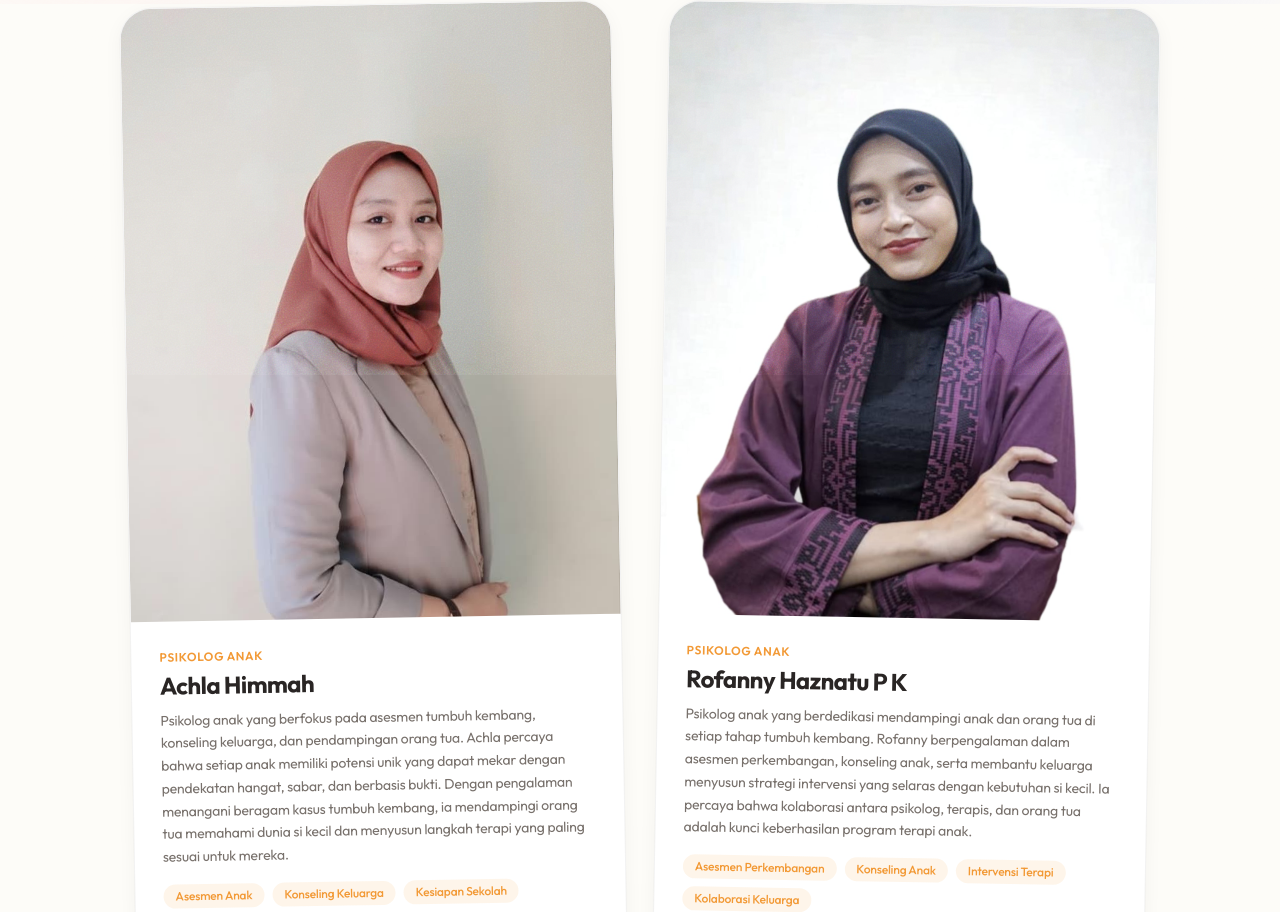
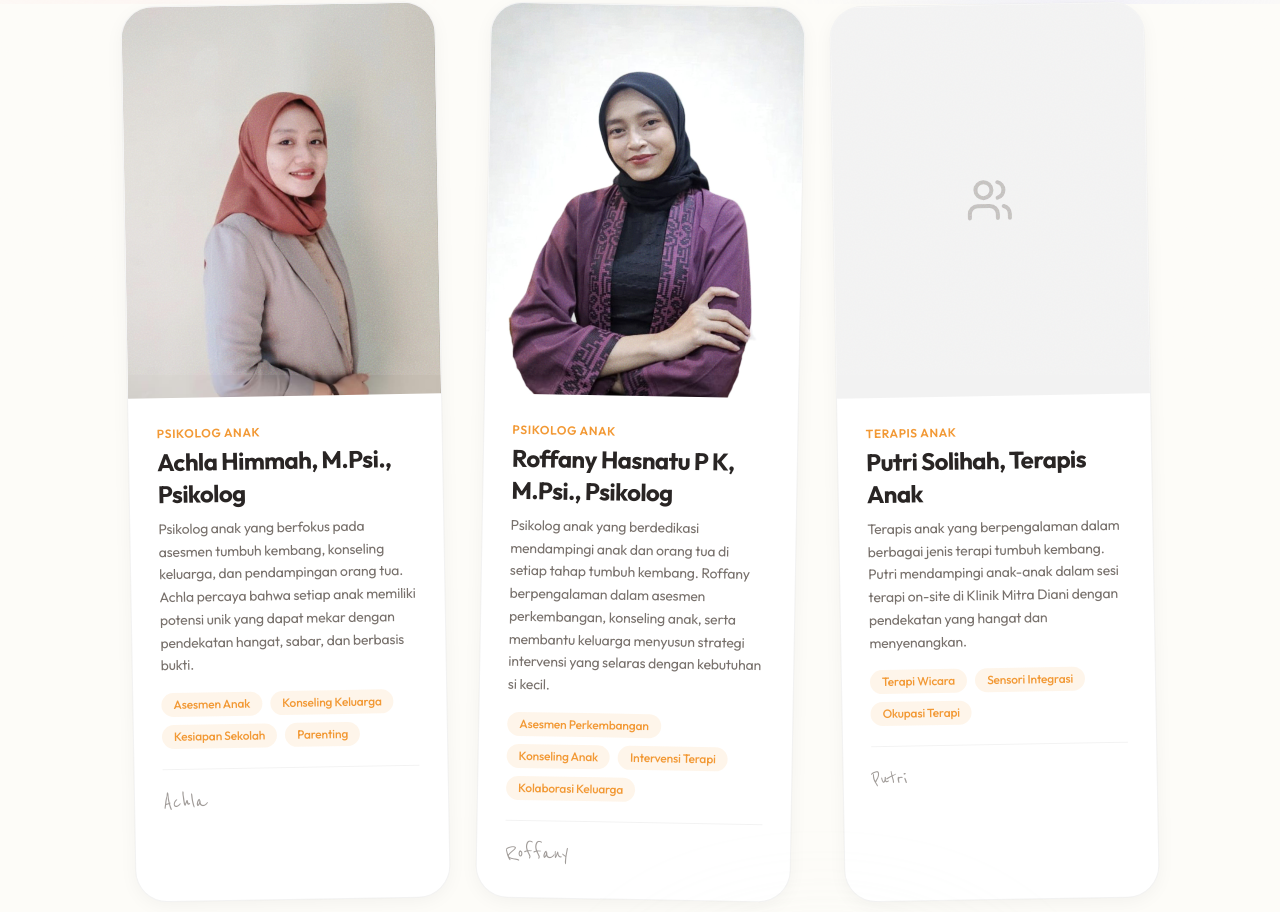
Before and after one commit to nafadza14/Flourishcare, a React (Vite) app: page /team in a window 1280 px wide. Shown: the part 425-1337 px from the top of the page. Built offline with nearby package versions, Linux system fonts and the light colour scheme; no server answers; the database is empty.

Commit message:
feat: rename team members, add Putri Solihah terapis, filter psikolog only in booking

```diff
--- a/src/features/book/pages/StepSchedule.tsx
+++ b/src/features/book/pages/StepSchedule.tsx
@@ -50,6 +50,7 @@ export function StepSchedule() {
         .from("staff_profiles")
         .select("id,title,slug,photo_url")
         .eq("is_visible", true)
+        .eq("is_bookable_online", true)
         .order("display_order");
       if (cancelled) return;
       const list = (rows ?? []) as Psi[];
--- a/src/pages/Team.tsx
+++ b/src/pages/Team.tsx
@@ -11,9 +11,9 @@ const FALLBACK_TEAM: StaffProfile[] = [
   {
     id: "fallback-achla",
     profile_id: null as unknown as string,
-    title: "Achla Himmah",
+    title: "Achla Himmah, M.Psi., Psikolog",
     slug: "achla-himmah",
-    bio: "Psikolog anak yang berfokus pada asesmen tumbuh kembang, konseling keluarga, dan pendampingan orang tua. Achla percaya bahwa setiap anak memiliki potensi unik yang dapat mekar dengan pendekatan hangat, sabar, dan berbasis bukti. Dengan pengalaman menangani beragam kasus tumbuh kembang, ia mendampingi orang tua memahami dunia si kecil dan menyusun langkah terapi yang paling sesuai untuk mereka.",
+    bio: "Psikolog anak yang berfokus pada asesmen tumbuh kembang, konseling keluarga, dan pendampingan orang tua. Achla percaya bahwa setiap anak memiliki potensi unik yang dapat mekar dengan pendekatan hangat, sabar, dan berbasis bukti.",
     photo_url: "/team/achla.jpeg",
     specialties: ["Asesmen Anak", "Konseling Keluarga", "Kesiapan Sekolah", "Parenting"],
     therapy_types: [],
@@ -25,18 +25,34 @@ const FALLBACK_TEAM: StaffProfile[] = [
     updated_at: "",
   },
   {
-    id: "fallback-rofanny",
+    id: "fallback-roffany",
     profile_id: null as unknown as string,
-    title: "Rofanny Haznatu P K",
-    slug: "rofanny-haznatu-pk",
-    bio: "Psikolog anak yang berdedikasi mendampingi anak dan orang tua di setiap tahap tumbuh kembang. Rofanny berpengalaman dalam asesmen perkembangan, konseling anak, serta membantu keluarga menyusun strategi intervensi yang selaras dengan kebutuhan si kecil. Ia percaya bahwa kolaborasi antara psikolog, terapis, dan orang tua adalah kunci keberhasilan program terapi anak.",
-    photo_url: "/team/rofanny.jpeg",
+    title: "Roffany Hasnatu P K, M.Psi., Psikolog",
+    slug: "roffany-hasnatu-p-k",
+    bio: "Psikolog anak yang berdedikasi mendampingi anak dan orang tua di setiap tahap tumbuh kembang. Roffany berpengalaman dalam asesmen perkembangan, konseling anak, serta membantu keluarga menyusun strategi intervensi yang selaras dengan kebutuhan si kecil.",
+    photo_url: "/team/roffany.jpeg",
     specialties: ["Asesmen Perkembangan", "Konseling Anak", "Intervensi Terapi", "Kolaborasi Keluarga"],
     therapy_types: [],
     str_number: null,
     str_expires_at: null,
     is_visible: true,
     display_order: 2,
+    created_at: "",
+    updated_at: "",
+  },
+  {
+    id: "fallback-putri",
+    profile_id: null as unknown as string,
+    title: "Putri Solihah, Terapis Anak",
+    slug: "putri-solihah",
+    bio: "Terapis anak yang berpengalaman dalam berbagai jenis terapi tumbuh kembang. Putri mendampingi anak-anak dalam sesi terapi on-site di Klinik Mitra Diani dengan pendekatan yang hangat dan menyenangkan.",
+    photo_url: null,
+    specialties: ["Terapi Wicara", "Sensori Integrasi", "Okupasi Terapi"],
+    therapy_types: [],
+    str_number: null,
+    str_expires_at: null,
+    is_visible: true,
+    display_order: 3,
     created_at: "",
     updated_at: "",
   },
@@ -98,7 +114,7 @@ export function Team() {
             </div>
           ) : (
             <motion.div
-              className="grid grid-cols-1 md:grid-cols-2 gap-8 md:gap-10"
+              className={`grid grid-cols-1 gap-8 md:gap-10 ${staff.length >= 3 ? "md:grid-cols-3" : "md:grid-cols-2"}`}
               variants={stagger}
               initial="hidden"
               animate="visible"
@@ -127,7 +143,9 @@ export function Team() {
                     )}
                   </div>
                   <div className="p-6 md:p-7">
-                    <p className="text-xs uppercase tracking-wider text-primary font-semibold mb-1">Psikolog Anak</p>
+                    <p className="text-xs uppercase tracking-wider text-primary font-semibold mb-1">
+                      {s.title.toLowerCase().includes("terapis") ? "Terapis Anak" : "Psikolog Anak"}
+                    </p>
                     <h3 className="font-heading font-bold text-2xl mb-2">{s.title}</h3>
                     {s.str_number && (
                       <p className="text-xs text-text-secondary mb-3 inline-flex items-center gap-1">
```
Also changed, not shown: public/team/roffany.jpeg (added), 1 other file (tests, documents, lock files or other folders).
